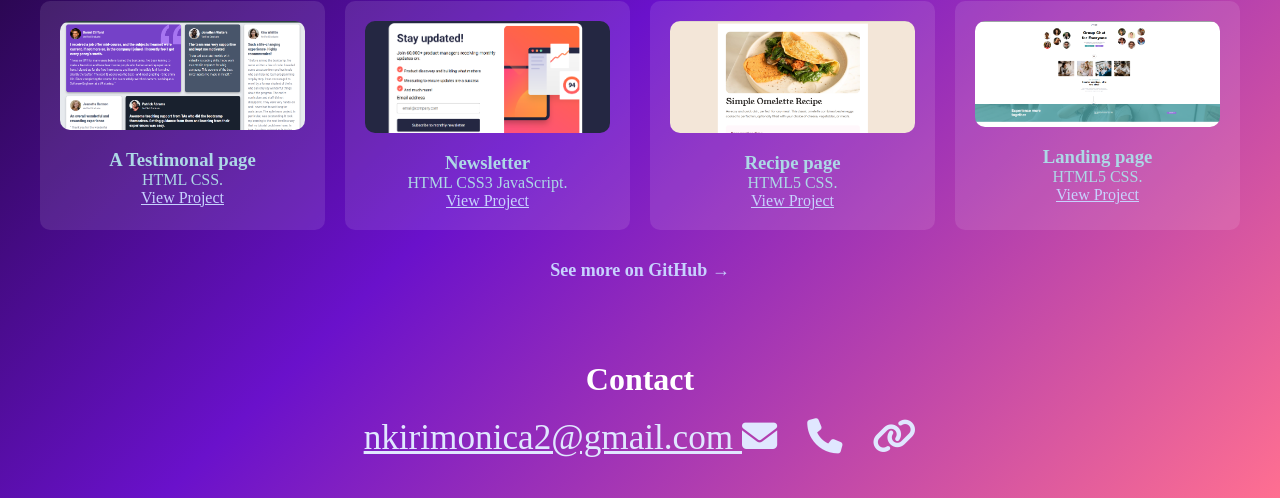
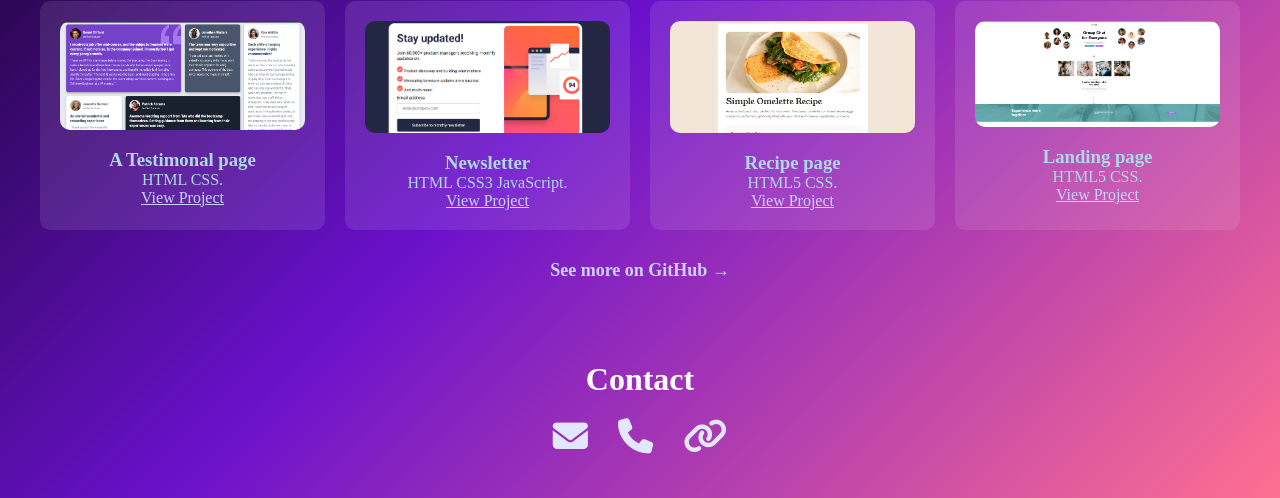
Before and after one commit to Luwisky/My-Personal-Portfolio, a plain HTML site: page index.html in a window 1280 px wide. Shown: the part 458-956 px from the top of the page. Drawn offline with Linux system fonts and the light colour scheme.

Commit message:
Add files via upload

```diff
--- a/index.html
+++ b/index.html
@@ -89,7 +89,7 @@
   <section id="contact">
   <h2>Contact</h2>
   <div class="contact-icons">
-    <a href="nkirimonica2@gmail.com" title="Email">  nkirimonica2@gmail.com
+    <a href="nkirimonica2@gmail.com" title="Email">
       <i class="fas fa-envelope"></i>
     </a>
     <a href="tel:+2347059083946" title="Call">
```
